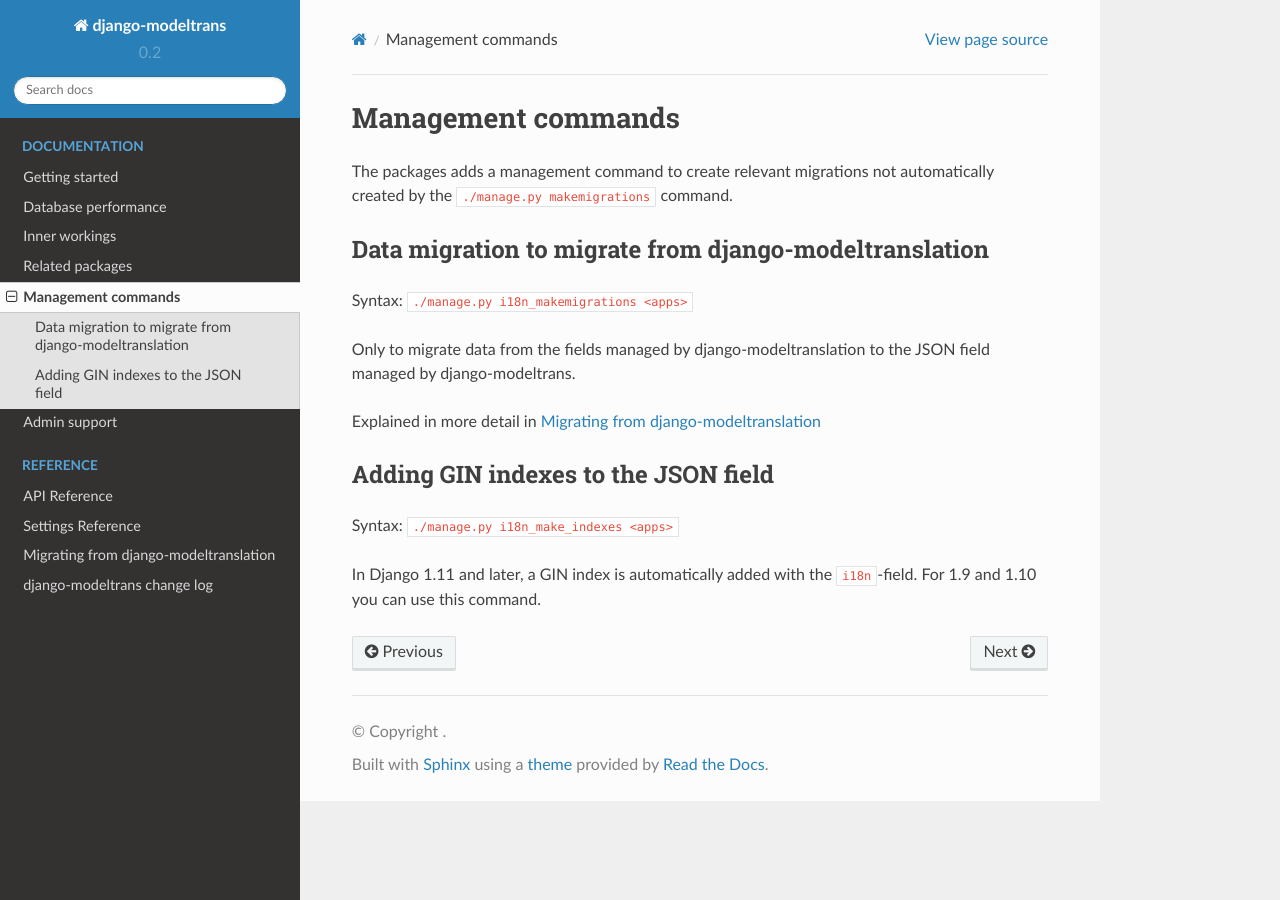
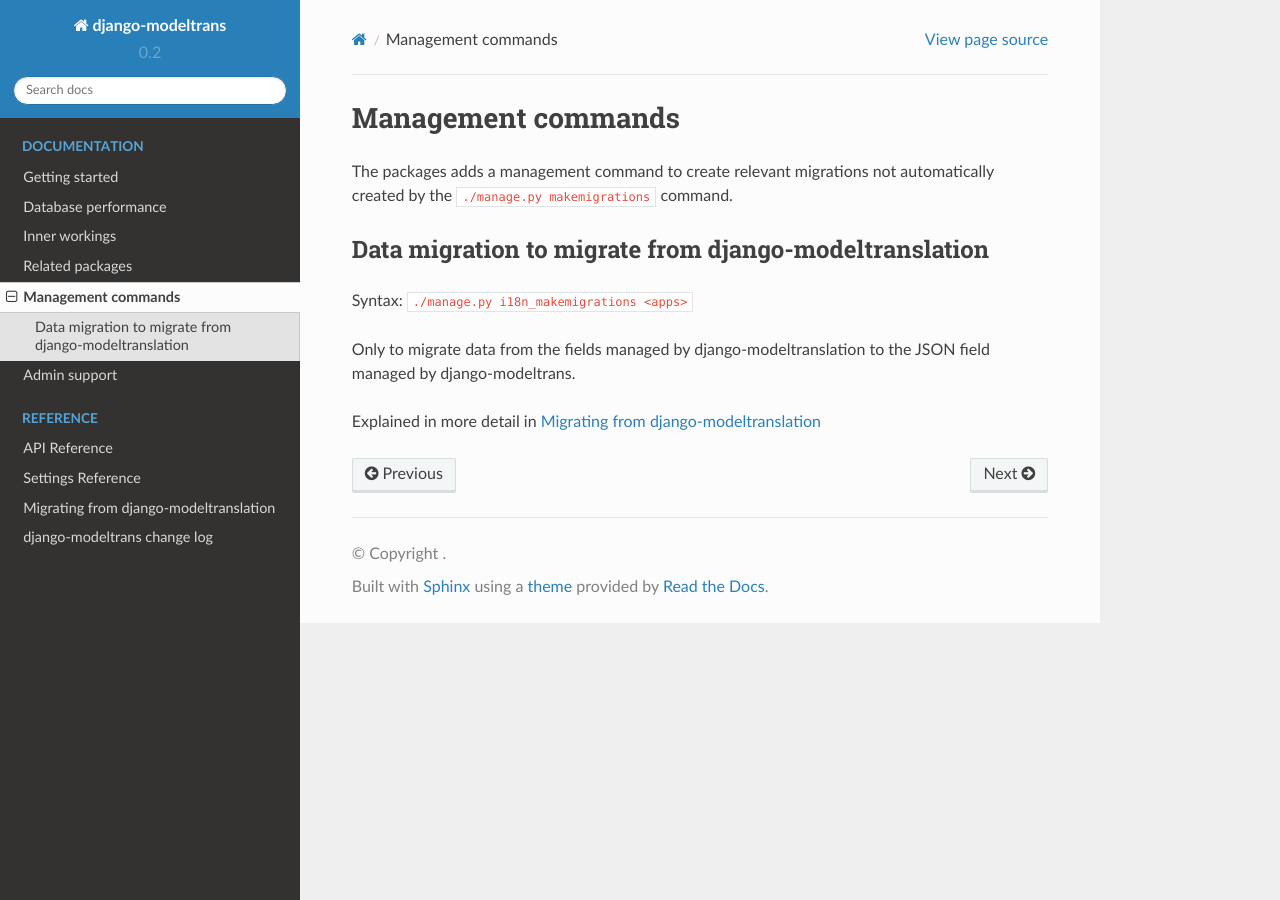
Before and after one commit to zostera/django-modeltrans, a Sphinx documentation site: the page built from docs/pages/management.rst, in a window 1280 px wide. Built offline with Sphinx 7.4.7 and the Read the Docs theme 2.0.0, drawn with Linux system fonts in a browser that asks for light colours.

Commit message:
Second pass of django version dropping cleanup

```diff
--- a/docs/index.rst
+++ b/docs/index.rst
@@ -5,13 +5,13 @@
 ==============================================================
 
 - Uses one `django.contrib.postgres.JSONField` (PostgreSQL jsonb field) for every record.
-- Django 1.9, 1.10, 1.11
-- PostgreSQL >= 9.4 and Psycopg2 >= 2.5.4.
+- Django 1.11 and 2.0 (with their supported python versions)
+- PostgreSQL >= 9.5 and Psycopg2 >= 2.5.4.
 
 About the app:
 
 - `Available on pypi <https://pypi.python.org/pypi/django-modeltrans>`_
-- Tested with python 2.7, 3.3, 3.4, 3.5 and Django 1.8, 1.9, `Travis CI <https://travis-ci.org/zostera/django-modeltrans>`_
+- Tested using `Travis CI <https://travis-ci.org/zostera/django-modeltrans>`_
 - `Documentation on readthedocs.org <https://django-modeltrans.readthedocs.io/en/latest/>`_
 - `Bug tracker <http://github.com/zostera/django-modeltrans/issues>`_
 
--- a/docs/pages/management.rst
+++ b/docs/pages/management.rst
@@ -16,14 +16,3 @@
 the JSON field managed by django-modeltrans.
 
 Explained in more detail in :ref:`modeltranslation_migration`
-
-
-.. _add_gin_index:
-
-Adding GIN indexes to the JSON field
-------------------------------------
-
-Syntax: ``./manage.py i18n_make_indexes <apps>``
-
-In Django 1.11 and later, a GIN index is automatically added with the
-``i18n``-field. For 1.9 and 1.10 you can use this command.
--- a/docs/pages/performance.rst
+++ b/docs/pages/performance.rst
@@ -5,5 +5,5 @@
 ++++++++++++++++++
 
 In order to perform well while performing filtering or ordering on translated values,
-the ``i18n``-field need a GIN index. For django 1.11 and later, the index is added
-automatically, for django 1.9 and 1.10, refer to :ref:`add_gin_index`.
+the ``i18n``-field need a GIN index. The index is added automatically, for every
+supported Django version.
--- a/docs/pages/settings.rst
+++ b/docs/pages/settings.rst
@@ -41,7 +41,6 @@
 -------------------------
 Boolean signalling django-modeltrans to create a `GinIndex <https://docs.djangoproject.com/en/stable/ref/contrib/postgres/indexes/#ginindex>`_
 for each ``i18n`` field.
-Support for ``GinIndex`` is added in django 1.11, for previous versions,
-use :ref:`add_gin_index`.
+Can be disabled to allow customization.
 
 ``True`` by default.
--- a/setup.py
+++ b/setup.py
@@ -35,7 +35,7 @@
     packages=find_packages(exclude=['tests.*', 'tests', 'example.*', 'example']),
     include_package_data=True,  # declarations in MANIFEST.in
 
-    install_requires=['Django>=1.10'],
+    install_requires=['Django>=1.11'],
 
     classifiers=[
         'Environment :: Web Environment',
```
Also changed, not shown: CHANGELOG.md (+1 -1 lines), README.md (+2 -2 lines), 1 other file.
